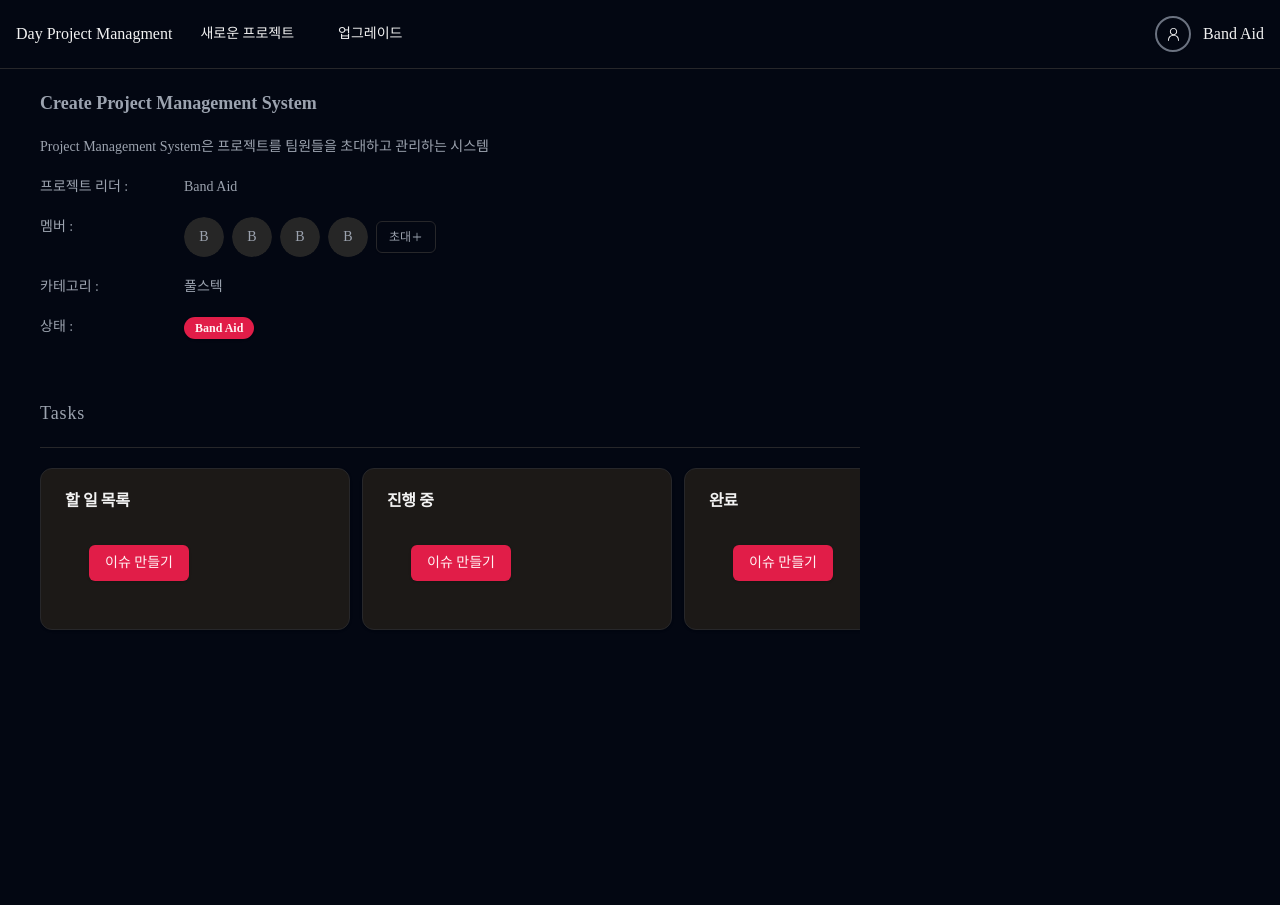
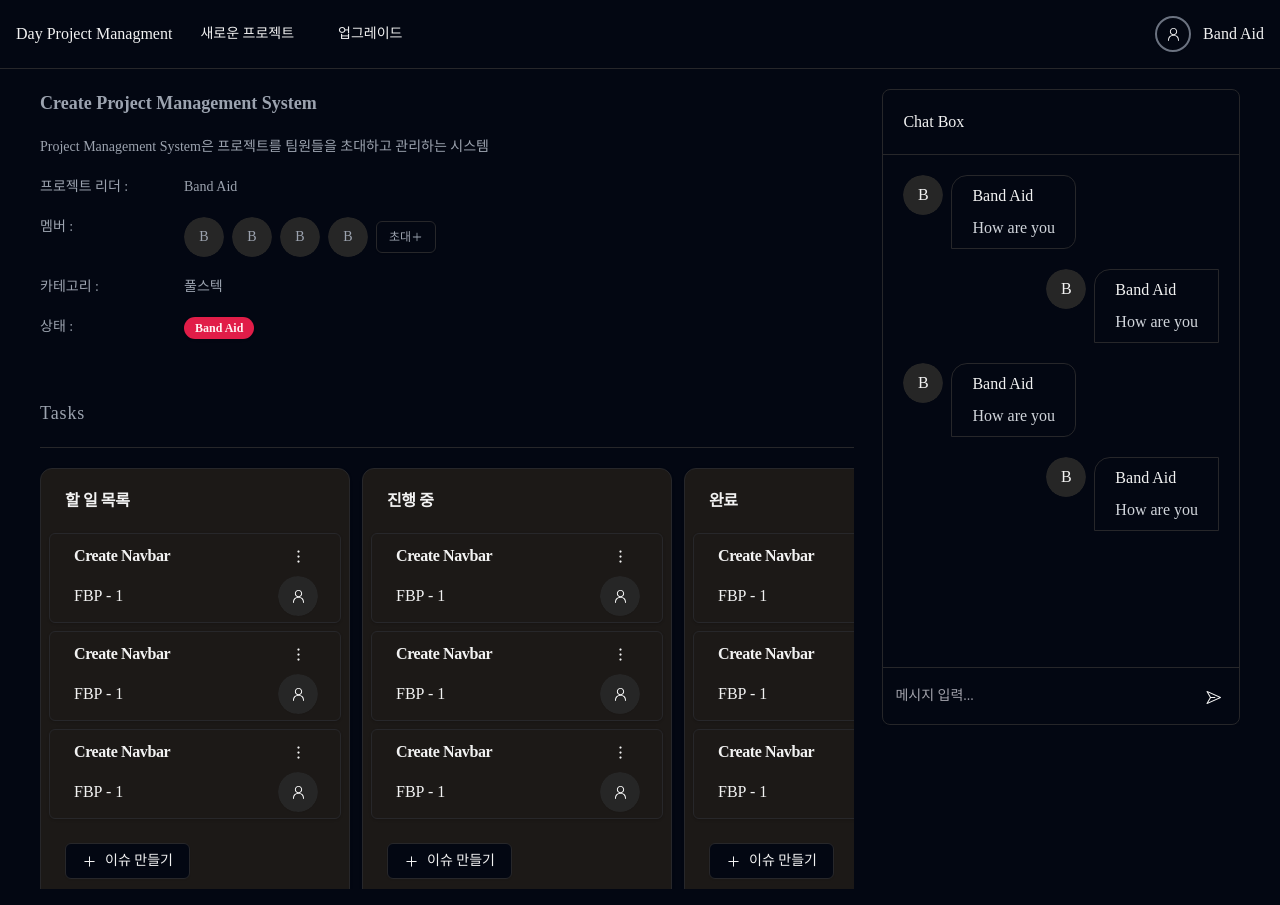
Before and after one commit to Jangchaeyun/projectmanagementsystem, a React (Vite) app in the folder React/project-management-react/: page /project/1 in a window 1280 px wide. Built offline with nearby package versions, Linux system fonts and the light colour scheme; a web font is replaced by a local one.

Commit message:
0906 Project Detail Page

```diff
--- a/React/project-management-react/src/pages/Navbar/Navbar.jsx
+++ b/React/project-management-react/src/pages/Navbar/Navbar.jsx
@@ -14,12 +14,16 @@ import {
   DropdownMenuTrigger,
 } from "@/components/ui/dropdown-menu";
 import { PersonIcon } from "@radix-ui/react-icons";
+import { useNavigate } from "react-router-dom";
 
 const Navbar = () => {
+  const navigate = useNavigate();
   return (
     <div className="border-b py-4 px-4 flex items-center justify-between">
       <div className="flex items-center gap-3">
-        <p className="cursor-pointer">Day Project Managment</p>
+        <p onClick={() => navigate("/")} className="cursor-pointer">
+          Day Project Managment
+        </p>
         <Dialog>
           <DialogTrigger>
             <Button variant="ghost">새로운 프로젝트</Button>
--- a/React/project-management-react/src/pages/ProjectDetails/ChatBox.jsx
+++ b/React/project-management-react/src/pages/ProjectDetails/ChatBox.jsx
@@ -1,11 +1,66 @@
-import React from 'react';
+import React, { useState } from "react";
+import { ScrollArea } from "@radix-ui/react-scroll-area";
+import { Avatar, AvatarFallback } from "@/components/ui/avatar";
+import { Input } from "@/components/ui/input";
+import { Button } from "@/components/ui/button";
+import { PaperPlaneIcon } from "@radix-ui/react-icons";
 
 const ChatBox = () => {
+  const [message, setMessage] = useState();
+  const handleSendMessage = () => {
+    console.log("message", message);
+  };
+  const handleMessageChange = (e) => {
+    setMessage(e.target.value);
+  };
   return (
-    <div>
-
+    <div className="sticky ">
+      <div className="border rounded-lg">
+        <h1 className="border-b p-5">Chat Box</h1>
+        <ScrollArea className="h-[32rem] w-full p-5 flex gap-3 flex-col">
+          {[1, 1, 1, 1].map((item, index) =>
+            index % 2 == 0 ? (
+              <div className="flex gap-2 mb-2 justify-start" key={item}>
+                <Avatar>
+                  <AvatarFallback>B</AvatarFallback>
+                </Avatar>
+                <div className="space-y-2 py-2 px-5 border rounded-ss-2xl rounded-e-xl">
+                  <p>Band Aid</p>
+                  <p className="text-gray-300">How are you</p>
+                </div>
+              </div>
+            ) : (
+              <div className="flex gap-2 mb-2 justify-end" key={item}>
+                <Avatar>
+                  <AvatarFallback>B</AvatarFallback>
+                </Avatar>
+                <div className="space-y-2 py-2 px-5 border rounded-ss-2xl rounded-x-xl">
+                  <p>Band Aid</p>
+                  <p className="text-gray-300">How are you</p>
+                </div>
+              </div>
+            )
+          )}
+        </ScrollArea>
+        <div className="relative p-0">
+          <Input
+            placeholder="메시지 입력..."
+            className="py-7 border-t outline-none focus:outline-none focus:ring-0 rounded-none border-b-0 border-x-0"
+            value={message}
+            onChange={handleMessageChange}
+          />
+          <Button
+            onClick={handleSendMessage}
+            className="absolute right-2 top-3 rounded-full"
+            size="icon"
+            variant="ghost"
+          >
+            <PaperPlaneIcon />
+          </Button>
+        </div>
+      </div>
     </div>
   );
-}
+};
 
 export default ChatBox;
--- /dev/null
+++ b/React/project-management-react/src/pages/ProjectDetails/CreateIssueForm.jsx
@@ -0,0 +1,75 @@
+import { Button } from "@/components/ui/button";
+import { DialogClose } from "@/components/ui/dialog";
+import {
+  Form,
+  FormControl,
+  FormField,
+  FormItem,
+  FormMessage,
+} from "@/components/ui/form";
+import { Input } from "@/components/ui/input";
+import React from "react";
+import { useForm } from "react-hook-form";
+
+const CreateIssueForm = () => {
+  const form = useForm({
+    // resolver: zod
+    defaultValues: {
+      issueName: "",
+      description: "",
+    },
+  });
+
+  const onSubmit = (data) => {
+    console.log("create issue", data);
+  };
+  return (
+    <div>
+      <Form {...form}>
+        <form className="space-y-3" onSubmit={form.handleSubmit(onSubmit)}>
+          <FormField
+            control={form.control}
+            name="issueName"
+            render={({ field }) => (
+              <FormItem>
+                <FormControl>
+                  <Input
+                    {...field}
+                    type="text"
+                    className="border w-full border-gray-700 py-5 px-5"
+                    placeholder="이슈 이름..."
+                  />
+                </FormControl>
+                <FormMessage />
+              </FormItem>
+            )}
+          />
+          <FormField
+            control={form.control}
+            name="description"
+            render={({ field }) => (
+              <FormItem>
+                <FormControl>
+                  <Input
+                    {...field}
+                    type="text"
+                    className="border w-full border-gray-700 py-5 px-5"
+                    placeholder="설명..."
+                  />
+                </FormControl>
+                <FormMessage />
+              </FormItem>
+            )}
+          />
+          <DialogClose>
+            <Button type="submit" className="w-full my-5">
+              이슈 만들기
+            </Button>
+          </DialogClose>
+        </form>
+      </Form>
+    </div>
+  );
+};
+
+export default CreateIssueForm;
--- a/React/project-management-react/src/pages/ProjectDetails/IssueCard.jsx
+++ b/React/project-management-react/src/pages/ProjectDetails/IssueCard.jsx
@@ -1,11 +1,62 @@
-import React from 'react';
+import { Avatar, AvatarFallback } from "@/components/ui/avatar";
+import { Button } from "@/components/ui/button";
+import { Card, CardContent, CardHeader, CardTitle } from "@/components/ui/card";
+import {
+  DropdownMenu,
+  DropdownMenuContent,
+  DropdownMenuItem,
+  DropdownMenuTrigger,
+} from "@/components/ui/dropdown-menu";
+import { DotsVerticalIcon, PersonIcon } from "@radix-ui/react-icons";
+import React from "react";
+import UserList from "./UserList";
 
 const IssueCard = () => {
   return (
-    <div>
+    <Card className="rounded-md py-1 pb-2">
+      <CardHeader className="py-0 pb-1">
+        <div className="flex justify-between items-center">
+          <CardTitle>Create Navbar</CardTitle>
+          <DropdownMenu>
+            <DropdownMenuTrigger>
+              <Button className="rounded-full" size="icon" variant="ghost">
+                <DotsVerticalIcon />
+              </Button>
+            </DropdownMenuTrigger>
 
-    </div>
+            <DropdownMenuContent>
+              <DropdownMenuItem>진행 중</DropdownMenuItem>
+              <DropdownMenuItem>완료</DropdownMenuItem>
+              <DropdownMenuItem>수정</DropdownMenuItem>
+              <DropdownMenuItem>삭제</DropdownMenuItem>
+            </DropdownMenuContent>
+          </DropdownMenu>
+        </div>
+      </CardHeader>
+      <CardContent className="py-0">
+        <div className="flex items-center justify-between">
+          <p>FBP - {1}</p>
+          <DropdownMenu className="w-[30rem] border border-red-400">
+            <DropdownMenuTrigger>
+              <Button
+                size="icon"
+                className="bg-gray-900 hover:text-black text-white rounded-full"
+              >
+                <Avatar>
+                  <AvatarFallback>
+                    <PersonIcon />
+                  </AvatarFallback>
+                </Avatar>
+              </Button>
+            </DropdownMenuTrigger>
+            <DropdownMenuContent>
+              <UserList />
+            </DropdownMenuContent>
+          </DropdownMenu>
+        </div>
+      </CardContent>
+    </Card>
   );
-}
+};
 
 export default IssueCard;
--- a/React/project-management-react/src/pages/ProjectDetails/IssueList.jsx
+++ b/React/project-management-react/src/pages/ProjectDetails/IssueList.jsx
@@ -5,10 +5,18 @@ import {
   CardHeader,
   CardTitle,
 } from "@/components/ui/card";
-import { Dialog, DialogTrigger } from "@/components/ui/dialog";
+import {
+  Dialog,
+  DialogContent,
+  DialogHeader,
+  DialogTitle,
+  DialogTrigger,
+} from "@/components/ui/dialog";
 import React from "react";
 import IssueCard from "./IssueCard";
 import { Button } from "@/components/ui/button";
+import { PlusIcon } from "@radix-ui/react-icons";
+import CreateIssueForm from "./CreateIssueForm";
 
 const IssueList = ({ title, status }) => {
   return (
@@ -17,18 +25,32 @@ const IssueList = ({ title, status }) => {
         <Card className="w-full md:w-[300px] lg:w-[310px]">
           <CardHeader>
             <CardTitle>{title}</CardTitle>
+          </CardHeader>
           <CardContent className="px-2">
             <div className="space-y-2">
-                <IssueCard />
+              {[1, 1, 1].map((item) => (
+                <IssueCard key={item} />
+              ))}
             </div>
           </CardContent>
           <CardFooter>
             <DialogTrigger>
-                <Button>이슈 만들기</Button>
+              <Button
+                variant="outline"
+                className="w-full flex items-center gap-2"
+              >
+                <PlusIcon />
+                이슈 만들기
+              </Button>
             </DialogTrigger>
           </CardFooter>
-          </CardHeader>
         </Card>
+        <DialogContent>
+          <DialogHeader>
+            <DialogTitle>이슈 새로 만들기</DialogTitle>
+          </DialogHeader>
+          <CreateIssueForm />
+        </DialogContent>
       </Dialog>
     </div>
   );
--- a/React/project-management-react/src/pages/ProjectDetails/ProjectDetails.jsx
+++ b/React/project-management-react/src/pages/ProjectDetails/ProjectDetails.jsx
@@ -82,10 +82,10 @@ const ProjectDetails = () => {
                 </div>
               </section>
             </div>
-            <div>
-              <ChatBox />
-            </div>
           </ScrollArea>
+          <div className="lg:w-[30%] rounded-md sticky right-5 top-10">
+            <ChatBox />
+          </div>
         </div>
       </div>
     </>
--- /dev/null
+++ b/React/project-management-react/src/pages/ProjectDetails/UserList.jsx
@@ -0,0 +1,30 @@
+import { Avatar, AvatarFallback } from "@/components/ui/avatar";
+import React from "react";
+
+const UserList = () => {
+  return (
+    <>
+      <div className="space-y-2">
+        <div className="border rounded-md">
+          <p className="py-2 px-3">{"Band Aid" || "Unassignee"}</p>
+        </div>
+        {[1, 1, 1, 1].map((item) => (
+          <div
+            key={item}
+            className="py-2 group hover:bg-slate-800 cursor-pointer flex items-center space-x-4 rounded-md border px-4"
+          >
+            <Avatar>
+              <AvatarFallback>B</AvatarFallback>
+            </Avatar>
+            <div className="space-y-1">
+              <p className="text-sm leading-none">Band Aid</p>
+              <p className="text-sm text-muted-foreground">@bandaid</p>
+            </div>
+          </div>
+        ))}
+      </div>
+    </>
+  );
+};
+
+export default UserList;
```
Lines whose indentation alone changed are shown as unchanged.
